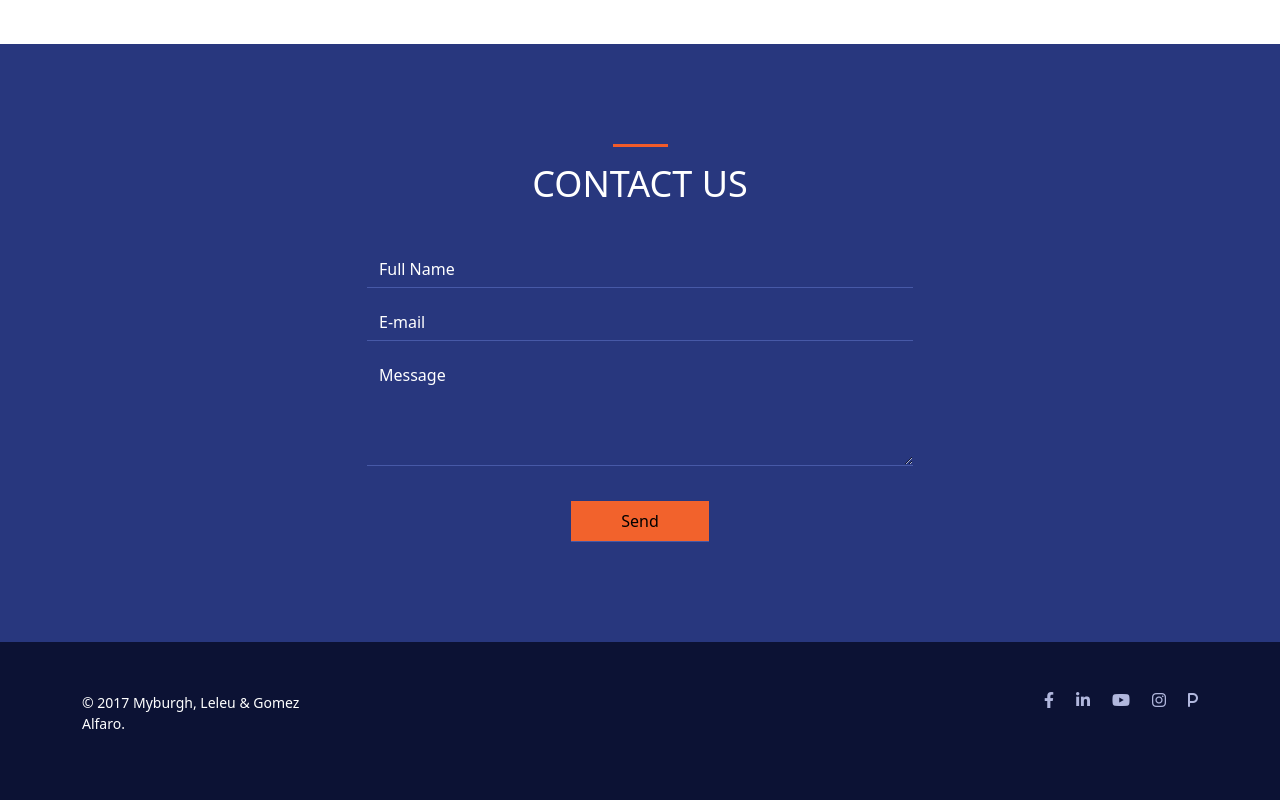
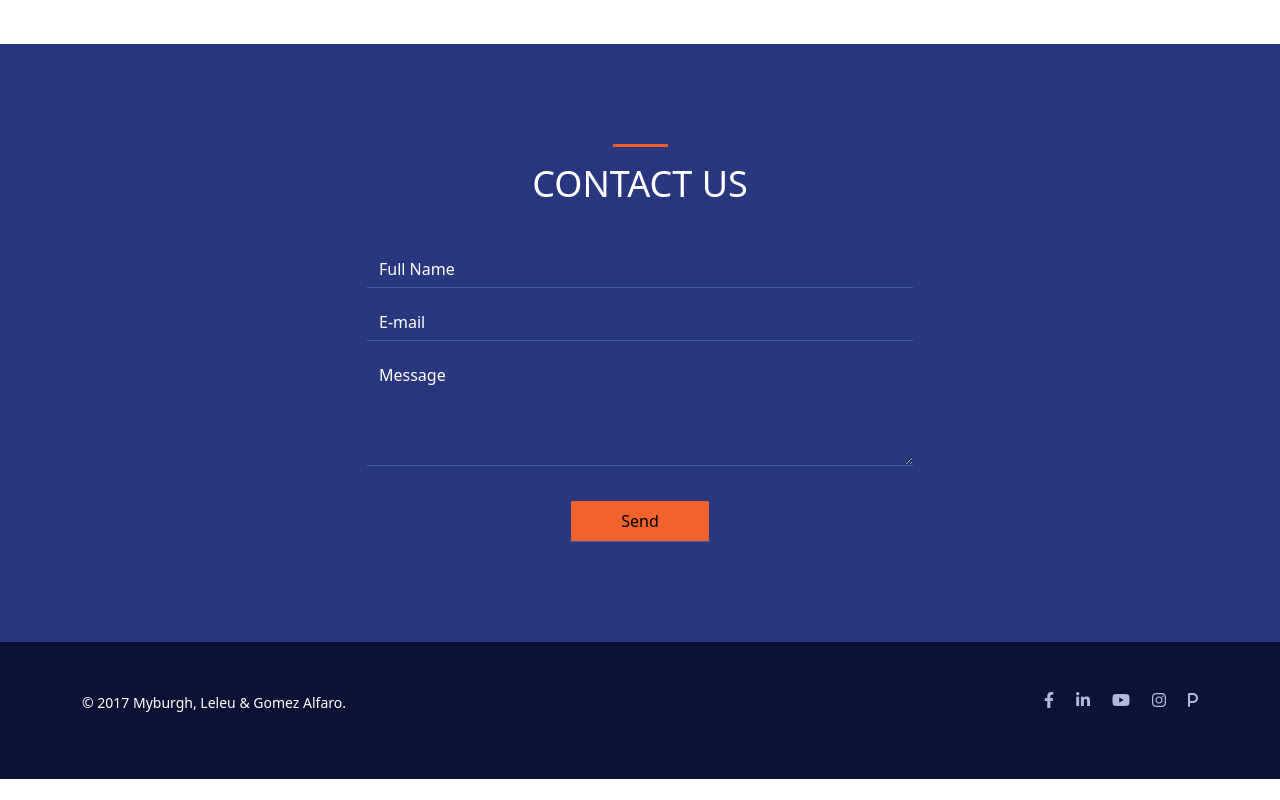
Before and after one commit to alamin99999/lawyer, a plain HTML site: page index.html in a window 1280 px wide. Shown: the part 4020-4820 px from the top of the page. After the commit the page ends 4799 px from the top, so only its background shows below. Drawn offline with nearby package versions, Linux system fonts and the light colour scheme.

Commit message:
Add files via upload

```diff
--- a/index.html
+++ b/index.html
@@ -202,12 +202,10 @@
     <footer>
       <div class="container">
         <div class="row">
-          <div class="col-md-3">
+          <div class="col-md-6">
             <p>© 2017 Myburgh, Leleu & Gomez Alfaro.</p>
           </div>
-          <div class="col-md-3"></div>
-          <div class="col-md-3"></div>
-          <div class="col-md-3">
+          <div class="col-md-6">
             <div class="icon_item">
               <i class="fa-brands fa-facebook-f"></i>
               <i class="fa-brands fa-linkedin-in"></i>
```
